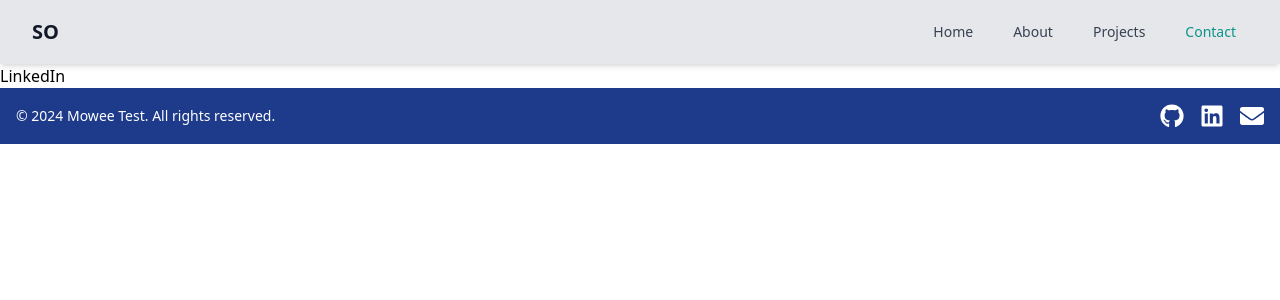
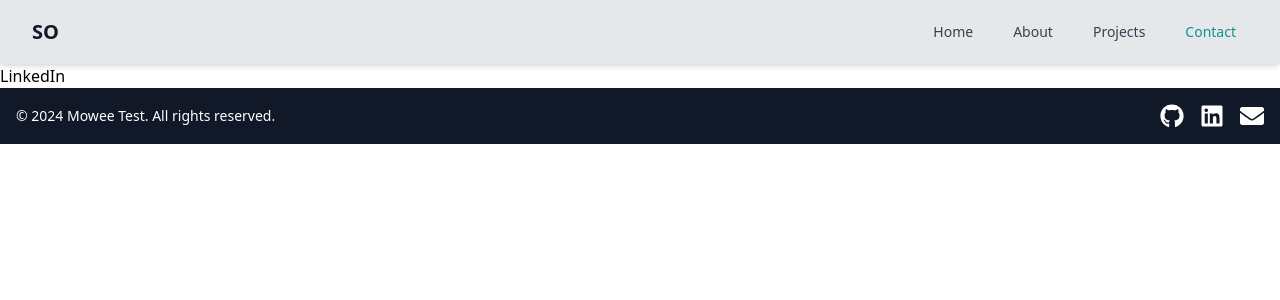
Before and after one commit to seyowa/portfolio, a React (Create React App) app in the folder my-portfolio/: page /contact in a window 1280 px wide. Shown: the top 300 px of the page. Built offline with nearby package versions, Linux system fonts and the light colour scheme.

Commit message:
chore(footer): update background color and icons color  on hover

```diff
--- a/my-portfolio/src/components/Footer.js
+++ b/my-portfolio/src/components/Footer.js
@@ -4,7 +4,7 @@ import { FaGithub, FaLinkedin, FaEnvelope } from 'react-icons/fa';
 
 const Footer = () => {
   return (
-    <footer className="bg-blue-900 py-4 text-white">
+    <footer className="bg-gray-900 py-4 text-white">
       <div className="container mx-auto px-4">
         <div className="flex flex-col items-center justify-between md:flex-row">
           <div className="mb-4 text-sm md:mb-0">
@@ -15,7 +15,7 @@ const Footer = () => {
               href="https://github.com/seyowa"
               target="_blank"
               rel="noopener noreferrer"
-              className="hover:text-blue-400"
+              className="hover:text-teal-400"
             >
               <FaGithub size="1.5em" />
             </a>
@@ -23,7 +23,7 @@ const Footer = () => {
               href="https://linkedin.com/in/seyeomowa"
               target="_blank"
               rel="noopener noreferrer"
-              className="hover:text-blue-400"
+              className="hover:text-teal-400"
             >
               <FaLinkedin size="1.5em" />
             </a>
@@ -31,7 +31,7 @@ const Footer = () => {
               href="mailto:seye@example.com"
               target="_blank"
               rel="noopener noreferrer"
-              className="hover:text-blue-400"
+              className="hover:text-teal-400"
             >
               <FaEnvelope size="1.5em" />
             </a>
```
